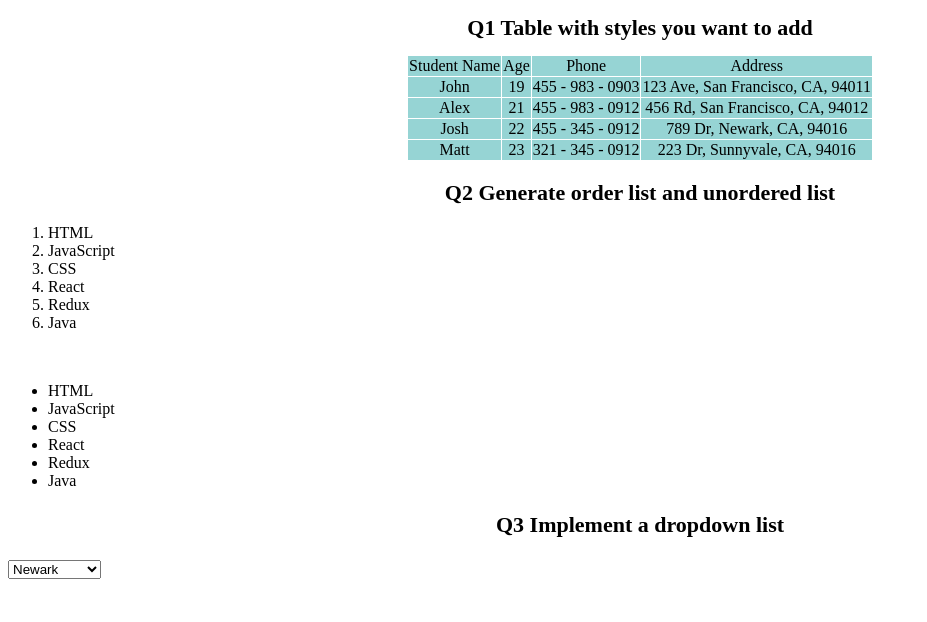
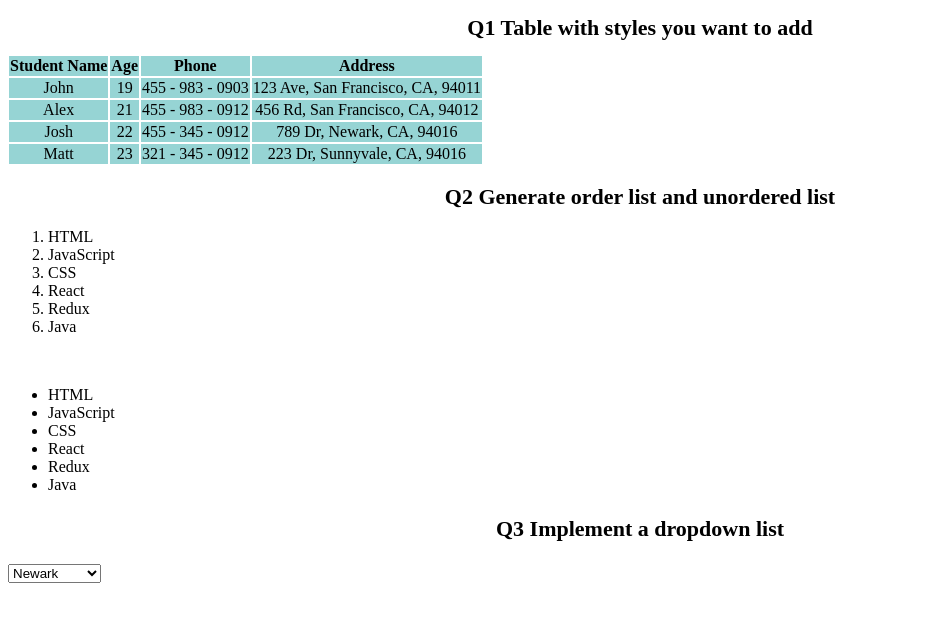
Before and after one commit to yenhunghuang/yenhung_huang_assignment1, a plain HTML site: page yenhung_huang_assignment3.html in a window 1280 px wide. Shown: the whole page, without its empty margins (0-927 px from the left). Drawn offline with Linux system fonts and the light colour scheme.

Commit message:
modify map

```diff
--- a/yenhung_huang_assignment3.html
+++ b/yenhung_huang_assignment3.html
@@ -10,7 +10,6 @@
 
   <body>
     <h1 class="title">Q1 Table with styles you want to add</h1>
-    <div id="studentTable"></div>
 
     <h2 class="title">Q2 Generate order list and unordered list</h2>
     <ol id="oderList"></ol>
--- a/yenhung_huang_assignment3.js
+++ b/yenhung_huang_assignment3.js
@@ -33,24 +33,30 @@ const tableInfo = {
 
 //Implement the table
 
-let studentInfo = "<table>";
+let studentInfo = document.createElement("div");
+let tableRow = document.createElement("tr");
 
-studentInfo += "<tr>";
-for (let i in tableInfo.tableHeader)
-  studentInfo += "<td>" + tableInfo.tableHeader[i] + "</td>";
-studentInfo += "</tr>";
+tableInfo.tableHeader.map((ele) => {
+  let tableTitle = document.createElement("th");
+  tableTitle.textContent = ele;
+  tableRow.appendChild(tableTitle);
+});
+studentInfo.appendChild(tableRow);
 
-for (let i in tableInfo.tableContent) {
-  studentInfo += "<tr>";
-  for (let j in tableInfo.tableContent[i]) {
-    studentInfo += "<td>" + tableInfo.tableContent[i][j] + "</td>";
-  }
-  studentInfo += "</tr>";
-}
+tableInfo.tableContent.map((ele) => {
+  let tableDataRow = document.createElement("tr");
+  Object.values(ele).map((n) => {
+    let tableData = document.createElement("td");
+    tableData.textContent = n;
+    tableDataRow.appendChild(tableData);
+  });
+  studentInfo.appendChild(tableDataRow);
+});
 
-studentInfo += "</table>";
-
-document.getElementById("studentTable").innerHTML = studentInfo;
+document.body.insertBefore(
+  studentInfo,
+  document.querySelector(".title").nextSibling
+);
 
 //question2
 //Oderlist
@@ -58,10 +64,10 @@ const list = ["HTML", "JavaScript", "CSS", "React", "Redux", "Java"];
 
 let oderList = document.getElementById("oderList");
 
-list.forEach((ele) => {
+list.map((ele) => {
   let li = document.createElement("li");
 
-  li.innerText = ele;
+  li.textContent = ele;
 
   oderList.appendChild(li);
 });
@@ -69,10 +75,10 @@ list.forEach((ele) => {
 //Unoderlist
 let unoderList = document.getElementById("unoderList");
 
-list.forEach((ele) => {
+list.map((ele) => {
   let li = document.createElement("li");
 
-  li.innerText = ele;
+  li.textContent = ele;
 
   unoderList.appendChild(li);
 });
@@ -91,7 +97,7 @@ const dropDownList = [
 
 let select = document.getElementById("select");
 
-dropDownList.forEach((ele) => {
+dropDownList.map((ele) => {
   let option = document.createElement("option");
   option.value = ele.value;
   option.text = ele.content;
```
